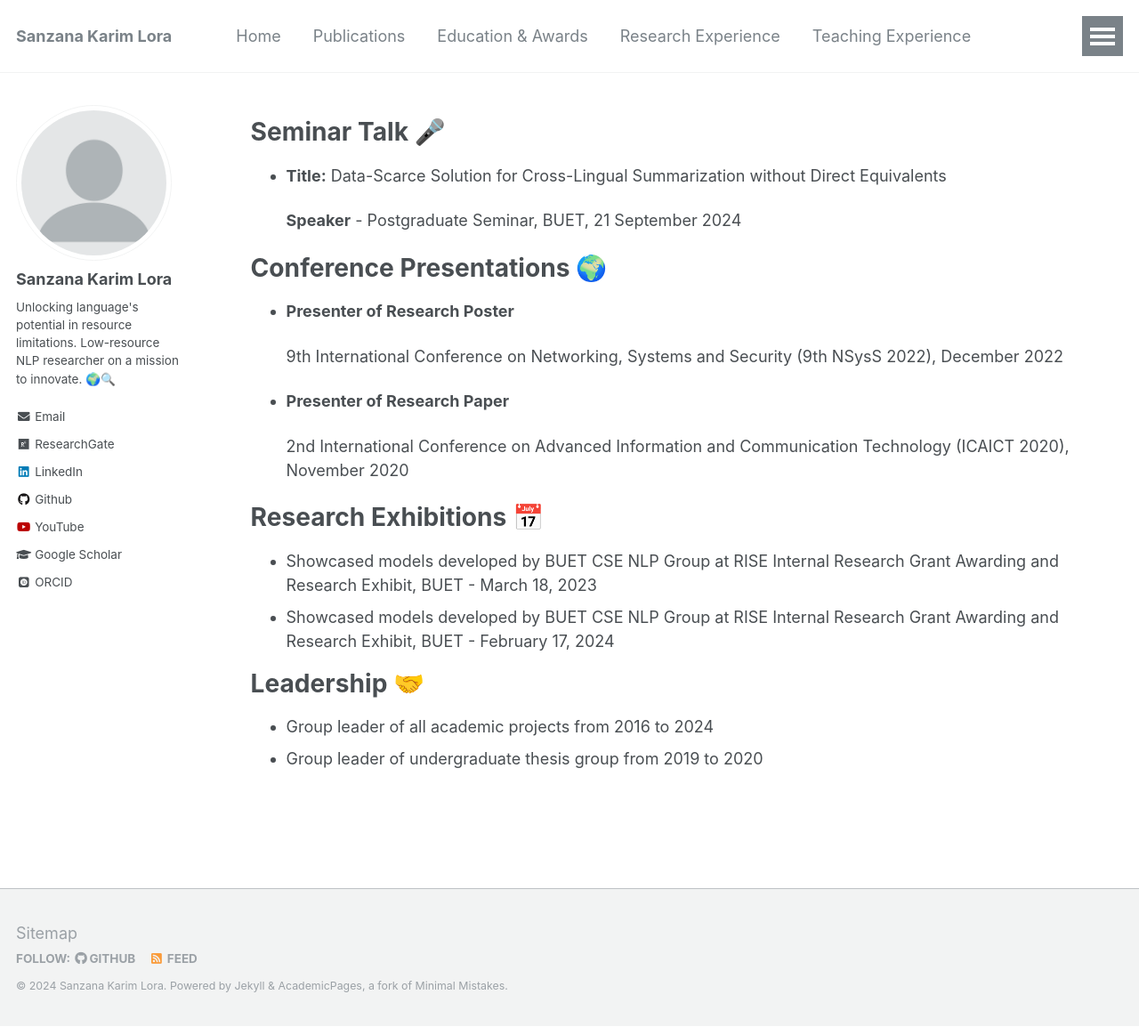
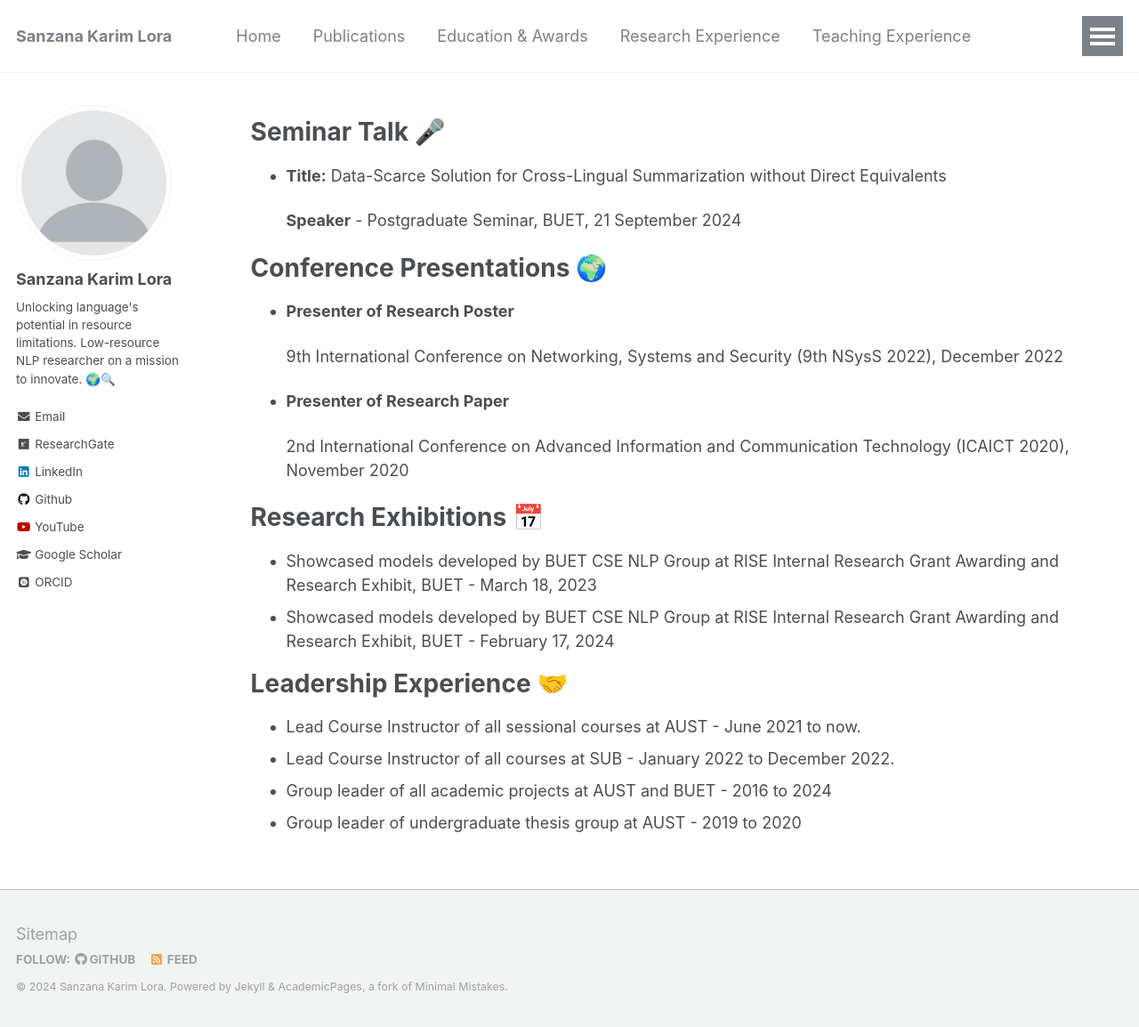
Before and after one commit to sanzanalora/sanzanalora.github.io, a Jekyll site: the page built from _pages/activities.md, in a window 1280 px wide and 1154 px high. Shown: the whole window at 89% size. Built offline with Jekyll 4.4.1, drawn with Linux system fonts in a browser that asks for light colours; some web fonts are replaced.

Commit message:
leadership activities.md

```diff
--- a/_pages/activities.md
+++ b/_pages/activities.md
@@ -29,7 +29,9 @@ Research Exhibitions 📅
 * Showcased models developed by BUET CSE NLP Group at RISE Internal Research Grant Awarding and Research Exhibit, BUET - March 18, 2023
 * Showcased models developed by BUET CSE NLP Group at RISE Internal Research Grant Awarding and Research Exhibit, BUET - February 17, 2024
 
-Leadership 🤝
+Leadership Experience 🤝
 ======
-* Group leader of all academic projects from 2016 to 2024
-* Group leader of undergraduate thesis group from 2019 to 2020
+* Lead Course Instructor of all sessional courses at AUST - June 2021 to now.
+* Lead Course Instructor of all courses at SUB - January 2022 to December 2022.
+* Group leader of all academic projects at AUST and BUET - 2016 to 2024
+* Group leader of undergraduate thesis group at AUST - 2019 to 2020
```
